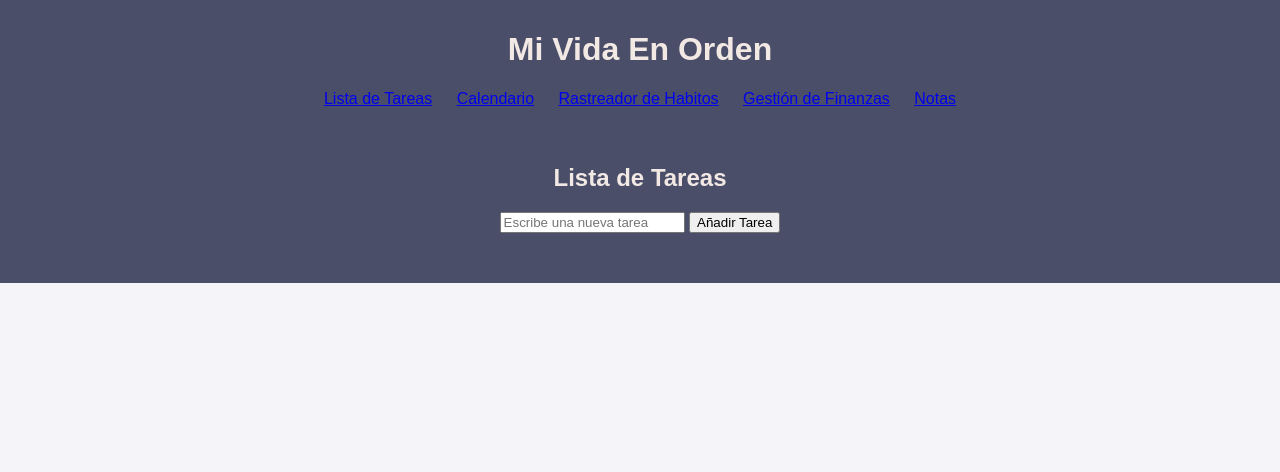
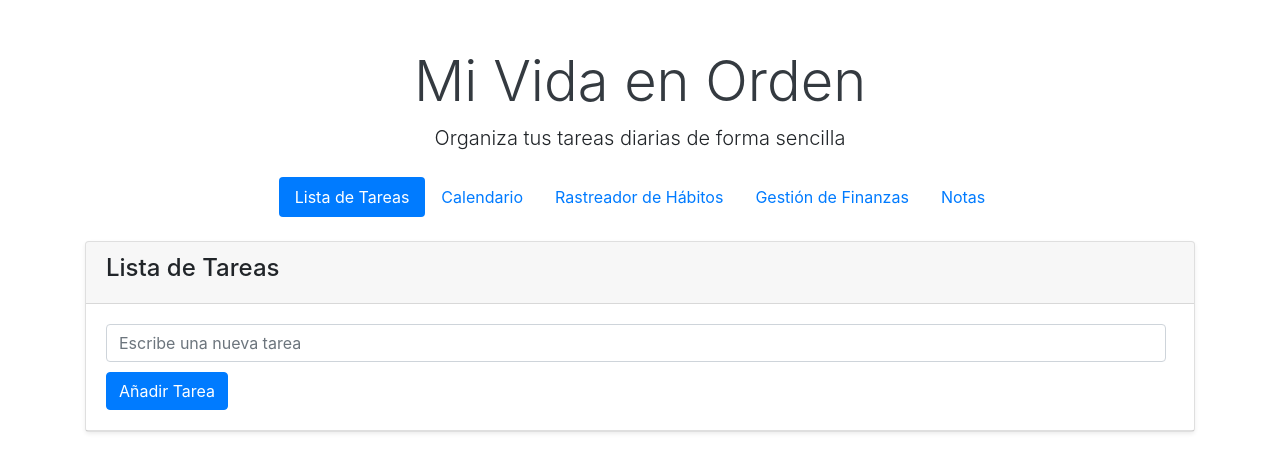
Before and after one commit to adraguidev/live-organizer, a plain HTML site: page index.html in a window 1280 px wide. Drawn offline with nearby package versions, Linux system fonts and the light colour scheme.

Commit message:
Mejora el diseño de la aplicación usando Bootstrap para una apariencia más profesional

```diff
--- a/css/styles.css
+++ b/css/styles.css
@@ -1,32 +1,24 @@
 /* styles.css */
-body {
-    font-family: Arial, sans-serif;
-    margin: 0;
-    padding: 0;
-    background-color: #f4f4f9;
+
+/* Ajustes en la apariencia de los encabezados */
+h1 {
+    color: #343a40; /* Texto oscuro */
+    font-weight: 700;
 }
 
-header {
-    background-color: #4a4e69;
-    color: #f2e9e4;
-    padding: 10px 20px;
-    text-align: center;
+/* Formulario de tareas */
+#task-form input {
+    width: 100%; /* Para dispositivos pequeños */
+    margin-bottom: 10px;
 }
 
-nav ul {
-    list-style-type: none;
-    padding: 0;
+/* Estilo de las tareas completadas */
+.completed {
+    text-decoration: line-through;
+    color: gray;
 }
 
-nav ul li {
-    display: inline;
-    margin: 0 10px;
+/* Mejoras generales de los botones */
+button {
+    cursor: pointer;
 }
-
-main {
-    padding: 20px;
-}
-
-section {
-    margin-bottom: 20px;
-}
--- a/index.html
+++ b/index.html
@@ -5,30 +5,46 @@
     <meta name="viewport" content="width=device-width, initial-scale=1.0">
     <title>Mi Vida en Orden</title>
     <link rel="stylesheet" href="css/styles.css">
+    <link rel="stylesheet" href="https://stackpath.bootstrapcdn.com/bootstrap/4.5.2/css/bootstrap.min.css">
 </head>
 <body>
-  <header>
-    <h1>Mi Vida En Orden</h1>
-    <nav>
-      <ul>
-        <li><a href="#todo-list">Lista de Tareas</a></li>
-        <li><a href="#calendar">Calendario</a></li>
-        <li><a href="#habit-tracker">Rastreador de Habitos</a></li>
-        <li><a href="#finance">Gestión de Finanzas</a></li>
-        <li><a href="#notes">Notas</a></li>
+    <div class="container my-5">
+        <!-- Encabezado -->
+        <header class="text-center mb-4">
+            <h1 class="display-4">Mi Vida en Orden</h1>
+            <p class="lead">Organiza tus tareas diarias de forma sencilla</p>
+        </header>
+
+        <!-- Navegación -->
+        <nav class="mb-4">
+            <ul class="nav nav-pills justify-content-center">
+                <li class="nav-item"><a href="#todo-list" class="nav-link active">Lista de Tareas</a></li>
+                <li class="nav-item"><a href="#calendar" class="nav-link">Calendario</a></li>
+                <li class="nav-item"><a href="#habit-tracker" class="nav-link">Rastreador de Hábitos</a></li>
+                <li class="nav-item"><a href="#finance" class="nav-link">Gestión de Finanzas</a></li>
+                <li class="nav-item"><a href="#notes" class="nav-link">Notas</a></li>
             </ul>
         </nav>
-    <main id="app">
+
+        <!-- Lista de Tareas -->
         <section id="todo-list">
-        <h2>Lista de Tareas</h2>
-        <form id="task-form">
-          <input type="text" id="task-input" placeholder="Escribe una nueva tarea" required>
-          <button type="submit">Añadir Tarea</button>
+            <div class="card shadow-sm mb-4">
+                <div class="card-header">
+                    <h2 class="h4">Lista de Tareas</h2>
+                </div>
+                <div class="card-body">
+                    <form id="task-form" class="form-inline">
+                        <input type="text" id="task-input" class="form-control mr-2 flex-grow-1" placeholder="Escribe una nueva tarea" required>
+                        <button type="submit" class="btn btn-primary">Añadir Tarea</button>
                     </form>
-        <ul id="tasks"></ul>
+                </div>
+                <ul id="tasks" class="list-group list-group-flush">
+                    <!-- Aquí se añadirán las tareas dinámicamente -->
+                </ul>
+            </div>
         </section>
-    </main>
-  </header>
+    </div>
+
     <script src="js/app.js"></script>
 </body>
 </html>
--- a/js/app.js
+++ b/js/app.js
@@ -13,8 +13,8 @@ function handleTaskSubmit(event) {
     const taskText = taskInput.value.trim();
 
     if (taskText !== "") {
-        addTaskToDom(taskText);
-        saveTaskToLocalStorage(taskText);
+        addTaskToDom(taskText);  // Añade la tarea al DOM
+        saveTaskToLocalStorage(taskText); // Guarda la tarea en el almacenamiento local
         taskInput.value = ""; // Limpia el campo de entrada
     }
 }
@@ -22,18 +22,22 @@ function handleTaskSubmit(event) {
 function addTaskToDom(taskText) {
     const taskItem = document.createElement("li");
     taskItem.textContent = taskText;
+    taskItem.classList.add("list-group-item", "d-flex", "justify-content-between", "align-items-center");
 
-    const editButton = createButton("Editar", () => editTask(taskItem, taskText));
-    const deleteButton = createButton("Eliminar", () => removeTask(taskItem, taskText));
+    // Botón de editar
+    const editButton = createButton("Editar", () => editTask(taskItem, taskText), "btn btn-sm btn-outline-secondary mr-2");
+    // Botón de eliminar
+    const deleteButton = createButton("Eliminar", () => removeTask(taskItem, taskText), "btn btn-sm btn-outline-danger");
 
     taskItem.appendChild(editButton);
     taskItem.appendChild(deleteButton);
     taskContainer.appendChild(taskItem);
 }
 
-function createButton(text, onClick) {
+function createButton(text, onClick, className = "") {
     const button = document.createElement("button");
     button.textContent = text;
+    button.className = className; // Añade las clases CSS de Bootstrap
     button.addEventListener("click", onClick);
     return button;
 }
@@ -41,14 +45,14 @@ function createButton(text, onClick) {
 function editTask(taskItem, oldText) {
     const newText = prompt("Edita tu tarea:", oldText);
     if (newText && newText.trim()) {
-        taskItem.firstChild.textContent = newText; // Corrige la referencia al texto de la tarea
-        updateTaskInLocalStorage(oldText, newText);
+        taskItem.firstChild.textContent = newText; // Cambia el texto de la tarea
+        updateTaskInLocalStorage(oldText, newText); // Actualiza el texto en el almacenamiento local
     }
 }
 
 function removeTask(taskItem, taskText) {
-    taskContainer.removeChild(taskItem);
-    deleteTaskFromLocalStorage(taskText);
+    taskContainer.removeChild(taskItem); // Elimina la tarea del DOM
+    deleteTaskFromLocalStorage(taskText); // Elimina la tarea del almacenamiento local
 }
 
 function saveTaskToLocalStorage(taskText) {
@@ -66,7 +70,7 @@ function updateTaskInLocalStorage(oldText, newText) {
     const tasks = getTasksFromLocalStorage();
     const taskIndex = tasks.indexOf(oldText);
     if (taskIndex !== -1) {
-        tasks[taskIndex] = newText;
+        tasks[taskIndex] = newText; // Reemplaza la tarea antigua con la nueva
         localStorage.setItem("tasks", JSON.stringify(tasks));
     }
 }
```
Lines whose indentation alone changed are shown as unchanged.
